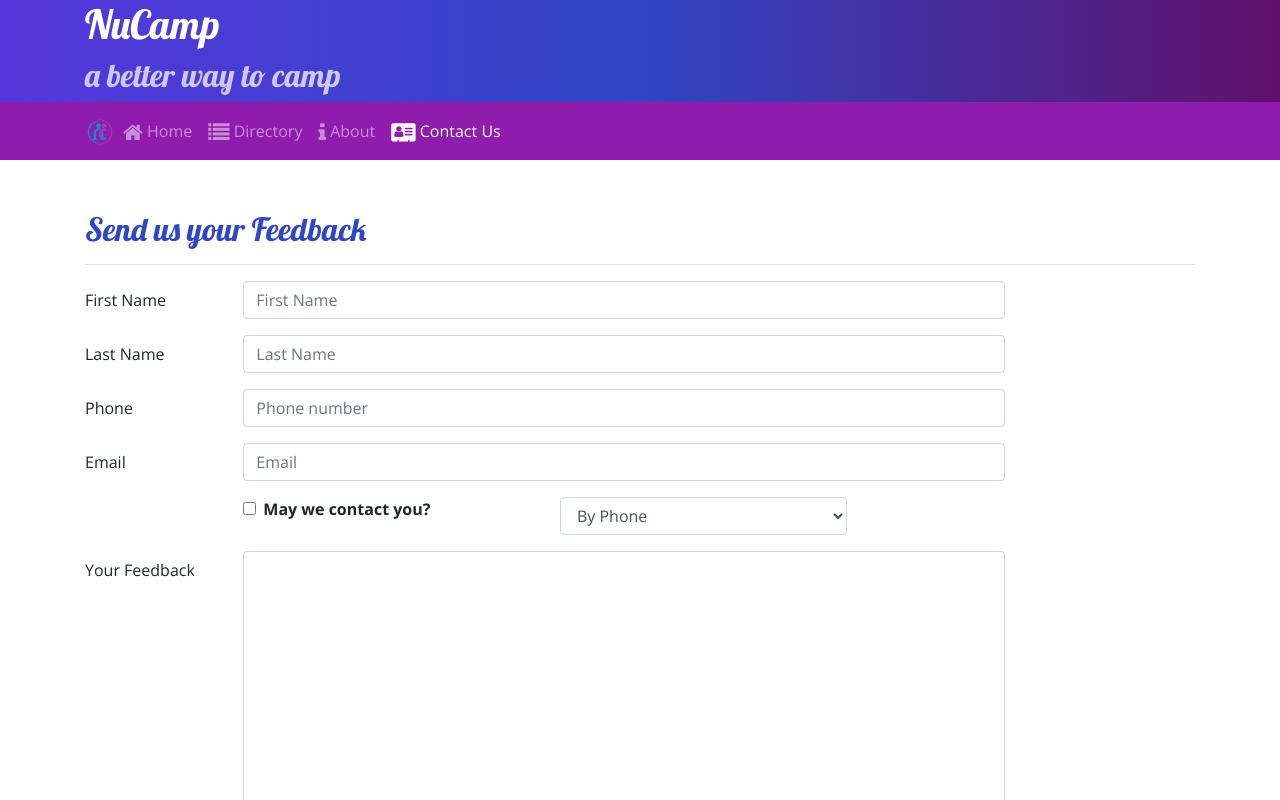
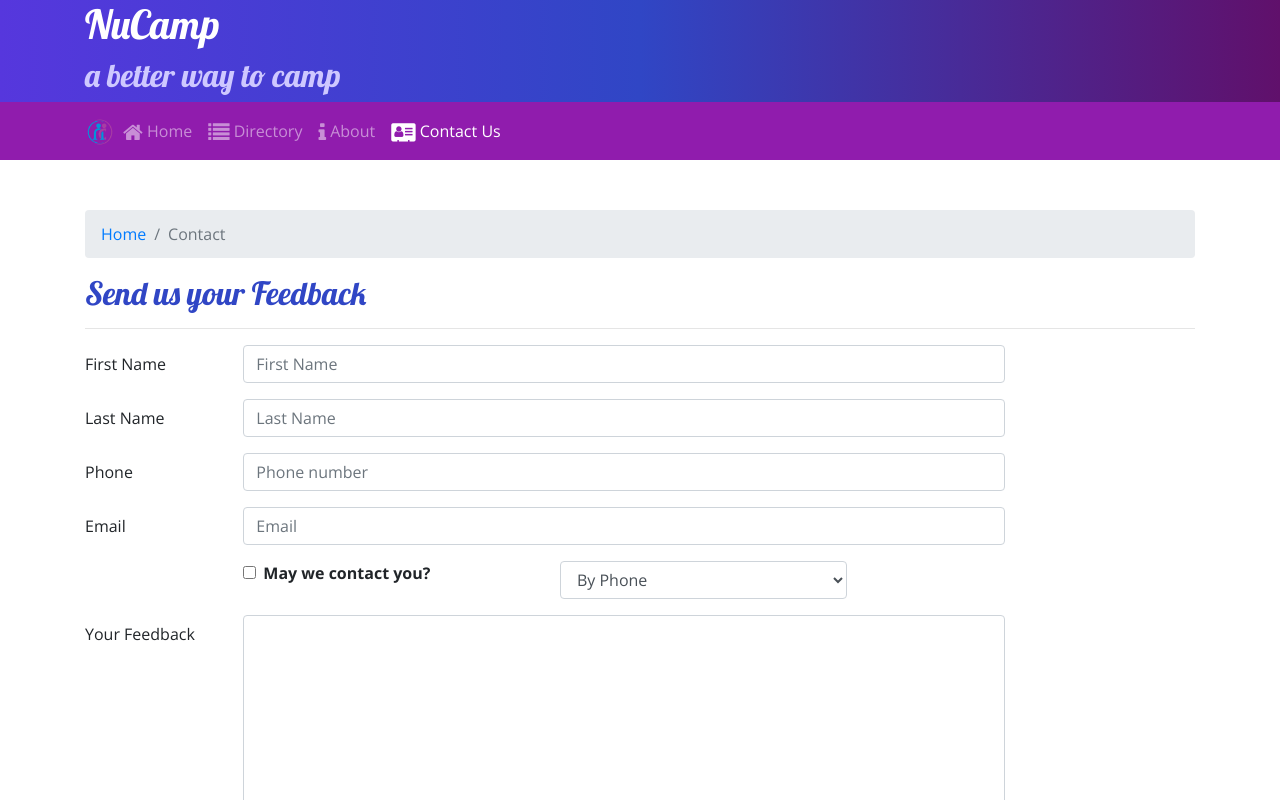
Before and after one commit to Jwill617Boston/React2, a React (Create React App) app: page /contactus in a window 1280 px wide. Shown: the top 800 px of the page. Built offline with nearby package versions, Linux system fonts and the light colour scheme.

Commit message:
contact 2

```diff
--- a/src/components/ContactComponent.js
+++ b/src/components/ContactComponent.js
@@ -1,5 +1,15 @@
 import React, { Component } from "react";
-import { Button, Form, FormGroup, Label, Input, Col } from "reactstrap";
+import {
+   Button,
+   Form,
+   FormGroup,
+   Label,
+   Input,
+   Col,
+   Breadcrumb,
+   BreadcrumbItem,
+} from "reactstrap";
+import { Link } from "react-router-dom";
 
 class Contact extends Component {
    constructor(props) {
@@ -39,12 +49,22 @@ class Contact extends Component {
       return (
          <div className="container">
             <div className="row row-content">
+               {/* Col 1 */}
                <div className="col-12">
+                  <Breadcrumb>
+                     <BreadcrumbItem>
+                        <Link to="/home">Home</Link>
+                     </BreadcrumbItem>
+                     <BreadcrumbItem active>Contact</BreadcrumbItem>
+                  </Breadcrumb>
                   <h2>Send us your Feedback</h2>
                   <hr />
                </div>
+               {/* Col 2 */}
                <div className="col-md-10">
+                  {/* Form Submits to handleSubmit alert*/}
                   <Form onSubmit={this.handleSubmit}>
+                     {/* Row 1 First Name */}
                      <FormGroup row>
                         <Label htmlFor="firstName" md={2}>
                            First Name
@@ -60,6 +80,7 @@ class Contact extends Component {
                            />
                         </Col>
                      </FormGroup>
+                     {/* Row 2 Last Name*/}
                      <FormGroup row>
                         <Label htmlFor="lastName" md={2}>
                            Last Name
@@ -75,6 +96,7 @@ class Contact extends Component {
                            />
                         </Col>
                      </FormGroup>
+                     {/* Row 3 Phone Num*/}
                      <FormGroup row>
                         <Label htmlFor="phoneNum" md={2}>
                            Phone
@@ -90,6 +112,7 @@ class Contact extends Component {
                            />
                         </Col>
                      </FormGroup>
+                     {/* Row 4 Email*/}
                      <FormGroup row>
                         <Label htmlFor="email" md={2}>
                            Email
@@ -105,6 +128,7 @@ class Contact extends Component {
                            />
                         </Col>
                      </FormGroup>
+                     {/* Row 5 Contact Check */}
                      <FormGroup row>
                         <Col md={{ size: 4, offset: 2 }}>
                            <FormGroup check>
@@ -131,6 +155,7 @@ class Contact extends Component {
                            </Input>
                         </Col>
                      </FormGroup>
+                     {/* Row 6 Feedback */}
                      <FormGroup row>
                         <Label htmlFor="feedback" md={2}>
                            Your Feedback
@@ -146,6 +171,7 @@ class Contact extends Component {
                            ></Input>
                         </Col>
                      </FormGroup>
+                     {/* Row 7 Button*/}
                      <FormGroup row>
                         <Col md={{ size: 10, offset: 2 }}>
                            <Button type="submit" color="primary">
```
